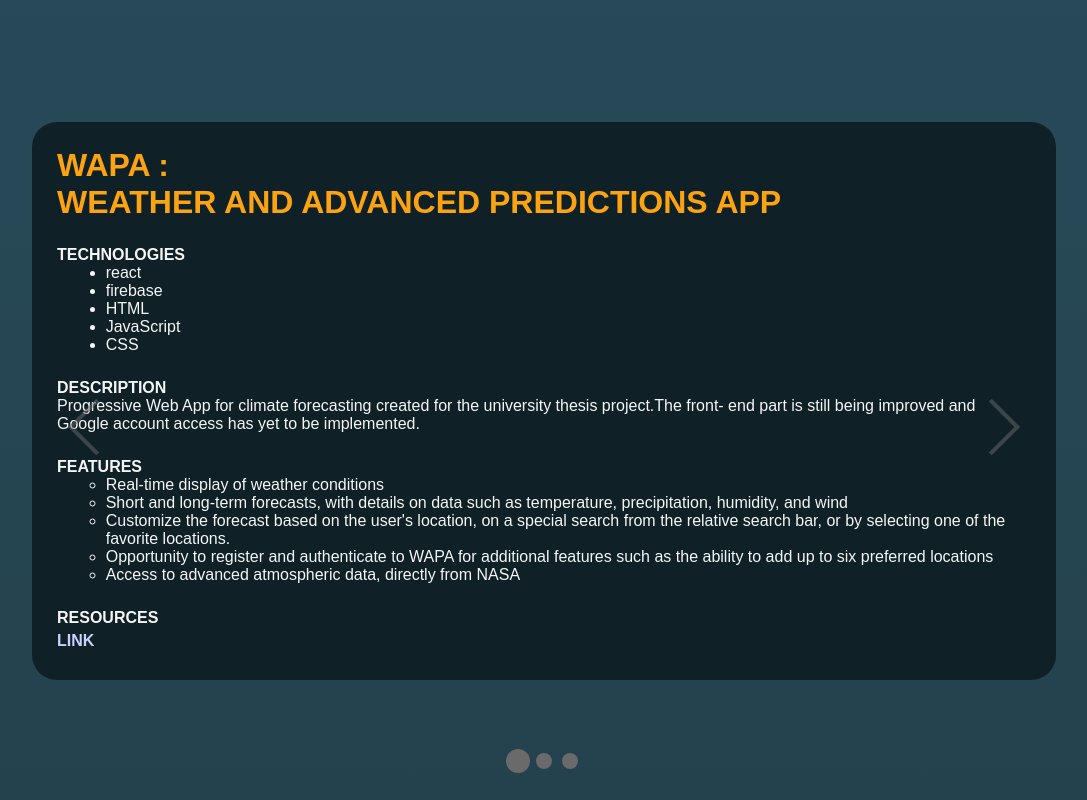
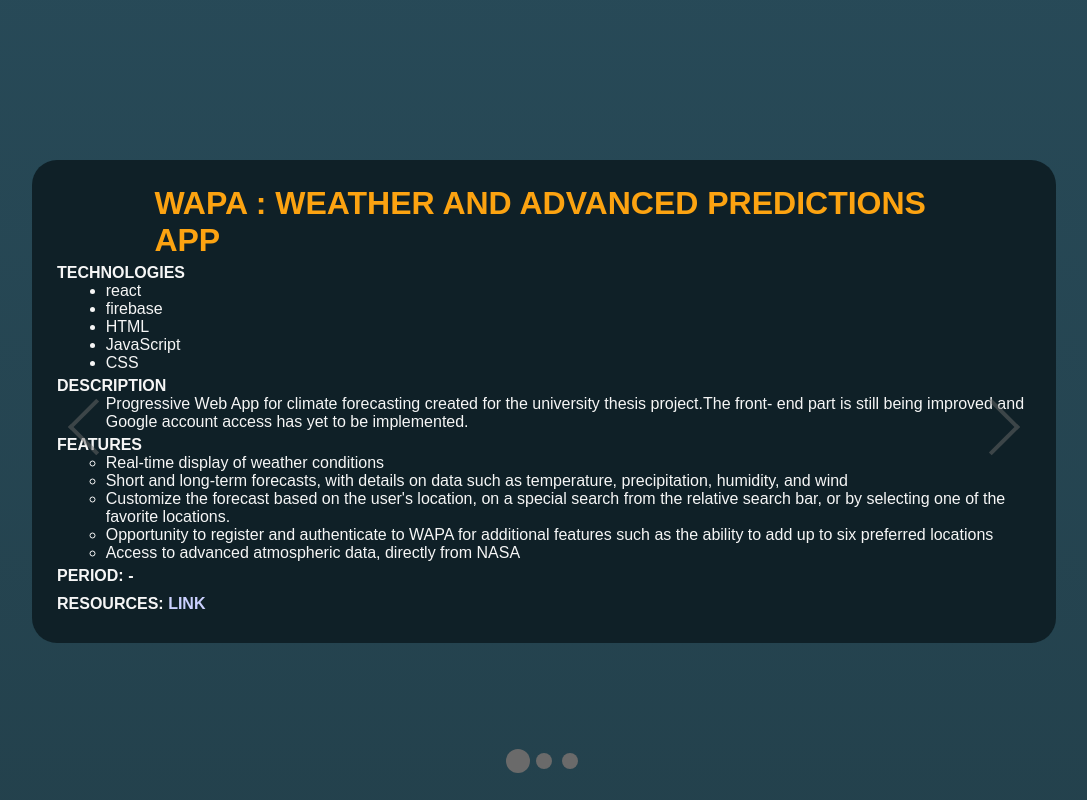
Before and after one commit to simlu2000/simonelutero, a React (Create React App) app: page / in a window 1280 px wide. Shown: the part 960-1760 px from the top of the page, without its empty margins (96-1183 px from the left). Built offline with nearby package versions, Linux system fonts and the light colour scheme.

Commit message:
slider fixes

```diff
--- a/src/components/Works.js
+++ b/src/components/Works.js
@@ -25,12 +25,11 @@
                 {/* Il menu per selezionare i progetti potrebbe essere qui */}
             </section>
 
-            <div className="container project">
-                <AwesomeSlider selected={index} onTransitionEnd={handleNext} onTransitionStart={handleBack} style={{backgroundColor:'#f7f7f7'}}>
+            <div id="project-box" className="project">
+                <AwesomeSlider selected={index} onTransitionEnd={handleNext} onTransitionStart={handleBack} style={{ backgroundColor: '#f7f7f7' }}>
                     {filteredProjects.map((project, index) => (
                         <div key={index} className="works-item">
-                            <h2 className="project">{project.name} :</h2>
-                            <h2 className="project">{project.info}</h2>
+                            <h2 id="name-area" className="project name">{project.name} : {project.info}</h2>
                             <div className="work-info">
                                 <div className="work-info-label">Technologies</div>
                                 <ul>
@@ -48,11 +47,9 @@
                                         <li key={featureIndex}>{feature}</li>
                                     ))}
                                 </ul>
+                                <div className="work-info-label">Period: {project.start}-{project.end}</div>
                                 <div className="work-info">
-                                    <div className="work-info-label">Resources</div>
-                                    <div className="work-info-content">
-                                        <a class="link" href={project.source_code_link}><b>Link</b></a>
-                                    </div>
+                                    <div id="res" className="work-info-label">Resources: <a class="link" href={project.source_code_link}><b>Link</b></a></div>
                                 </div>
                             </div>
                         </div>
--- a/src/style/style.css
+++ b/src/style/style.css
@@ -263,12 +263,26 @@
 
 }
 
-.container {
-    width: 100%;
+.project {
+    max-width: 1140px;
+    width: 80%;
     margin: 0 auto;
-    max-width: 1140px;
+    border-radius: 25px;
+    height: auto;
 
 }
+
+.name {
+}
+
+ul, p {
+    margin-left:5%;
+}
+
+#name-area{
+    margin-top:0;
+}
+
 
 .container ul {
     margin-left: 5%;
@@ -334,7 +348,7 @@
     margin-bottom: 5%;
     border-radius: 25px;
     padding: 25px;
-    background-color:#0F2027;
+    background-color: #0F2027;
     -webkit-backdrop-filter: blur(5px);
     backdrop-filter: blur(5px);
 }
@@ -350,7 +364,7 @@
     flex-shrink: 1;
     font-weight: 600;
     text-transform: uppercase;
-    margin-top: 25px;
+    margin-top: 5px;
 }
 
 .work-info-content {
@@ -451,28 +465,39 @@
 }
 
 .awssld {
-    background-color: transparent !important; /* Imposta lo sfondo trasparente */
+    background-color: transparent !important;
+    /* Imposta lo sfondo trasparente */
+
 }
 
 .awssld__content {
-    background-color: transparent !important; /* Assicurati che anche il contenuto sia trasparente */
+    background-color: transparent !important;
+    /* Assicurati che anche il contenuto sia trasparente */
+    border-radius: 25px;
+
 }
 
 .awssld__bullets {
     color: white !important;
+
 }
 
 .awssld__bullets .awssld__bullet {
-    background-color: white !important;  /* Colore dei pallini attivi */
+    background-color: white !important;
+    /* Colore dei pallini attivi */
 }
 
 /* Cambia il colore delle frecce */
-  .awssld__control--next, .awssld__control--prev {
-    color: white !important;  /* Colore delle frecce */
+.awssld__control--next,
+.awssld__control--prev {
+    color: white !important;
+    /* Colore delle frecce */
 }
 
-  .awssld__control--next:hover, .awssld__control--prev:hover {
-    color: white !important;  /* Colore delle frecce al passaggio del mouse */
+.awssld__control--next:hover,
+.awssld__control--prev:hover {
+    color: white !important;
+    /* Colore delle frecce al passaggio del mouse */
 }
 
 /*-------------------------------------------------FOOTER------------------------------------------------------*/
```
Lines whose indentation alone changed are shown as unchanged.
